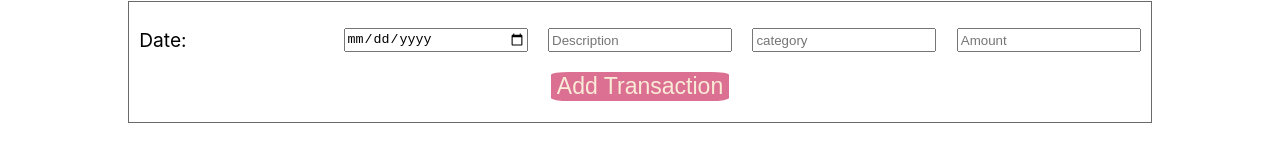
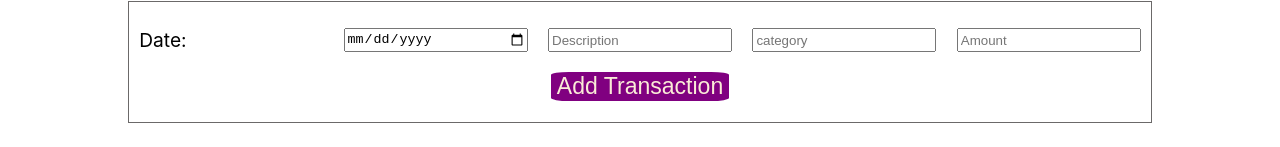
Before and after one commit to joanne-cmd/bank-of-flatiron, a React (Create React App) app: page / in a window 1280 px wide. Shown: the part 298-445 px from the top of the page. Built offline with nearby package versions, Linux system fonts and the light colour scheme; no server answers.

Commit message:
changed some button background color

```diff
--- a/src/App.css
+++ b/src/App.css
@@ -52,7 +52,7 @@
   margin-bottom: 2%;
   font-size: larger;
   border-radius: 10%;
-  background-color: palevioletred;
+  background-color: purple;
   color: antiquewhite;
   border: none;
 }
```
